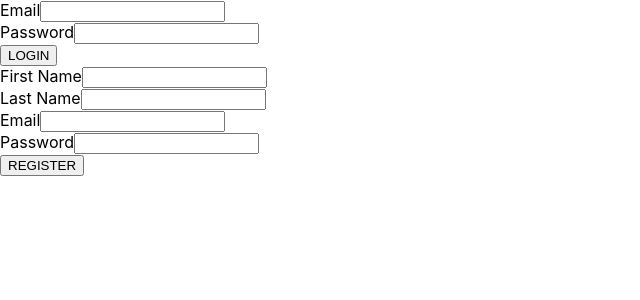
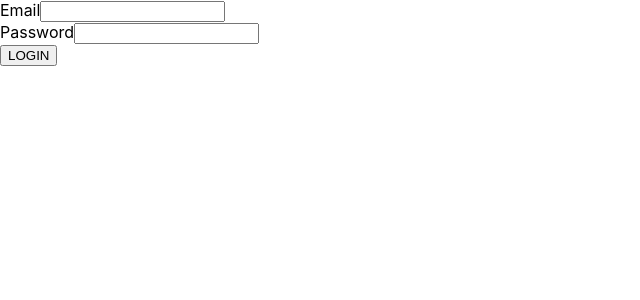
Before and after one commit to lejlakasum/AuctionApp, a React (Create React App) app in the folder Frontend/auction-app/: page /login in a window 1280 px wide. Shown: the top 300 px of the page, without its empty margins (0-640 px from the left). Built offline with nearby package versions, Linux system fonts and the light colour scheme.

Commit message:
Add routing for private and public pages

```diff
--- a/Frontend/auction-app/package.json
+++ b/Frontend/auction-app/package.json
@@ -9,6 +9,7 @@
     "axios": "^0.20.0",
     "react": "^16.13.1",
     "react-dom": "^16.13.1",
+    "react-router-dom": "^5.2.0",
     "react-scripts": "3.4.3"
   },
   "scripts": {
--- a/Frontend/auction-app/src/App.js
+++ b/Frontend/auction-app/src/App.js
@@ -1,14 +1,21 @@
 import React from 'react';
+import { BrowserRouter as Router, Switch, Route, Link, BrowserRouter } from "react-router-dom"
 import Registration from "./pages/Authentication/Registration"
 import Login from "./pages/Authentication/Login"
 import './App.css';
+import PrivateRoute from './Util/PrivateRoute';
 
 function App() {
+
+  const BASE_URL = "http://localhost:8081"
+
   return (
-    <div>
-      <Login />
-      <Registration />
-    </div>
+    <BrowserRouter>
+      <Switch>
+        <Route path="/login"> <Login baseUrl={BASE_URL} /> </Route>
+        <Route path="/register"> <Registration baseUrl={BASE_URL} /> </Route>
+      </Switch>
+    </BrowserRouter>
   );
 }
 
--- /dev/null
+++ b/Frontend/auction-app/src/Util/PrivateRoute.jsx
@@ -0,0 +1,21 @@
+import React from "react"
+import { Route, Redirect } from "react-router-dom"
+import isAuthenticated from "./isAuthenticated"
+
+function PrivateRoute(props) {
+    return (
+        <Route render={() => {
+            if (isAuthenticated()) {
+                return (props.children);
+            } else {
+                return (
+                    <Redirect to={{
+                        pathname: "/login", state: { from: props.location }
+                    }} />
+                );
+            }
+        }} />
+    );
+};
+
+export default PrivateRoute;
--- /dev/null
+++ b/Frontend/auction-app/src/Util/isAuthenticated.jsx
@@ -0,0 +1,7 @@
+function isAuthenticated() {
+    //TODO check token
+    var isLogedIn = false
+    return isLogedIn
+}
+
+export default isAuthenticated;
--- a/Frontend/auction-app/src/Util/routes.jsx
+++ /dev/null
@@ -1,16 +0,0 @@
-const routes = {
-    base: {
-        label: "baseUrl",
-        path: "http://localhost:8081"
-    },
-    login: {
-        label: "login",
-        path: "/login"
-    },
-    user: {
-        label: "user",
-        path: "/user"
-    }
-}
-
-export default routes
--- a/Frontend/auction-app/src/pages/Authentication/Login.jsx
+++ b/Frontend/auction-app/src/pages/Authentication/Login.jsx
@@ -1,7 +1,6 @@
 import React from "react";
 import GenericField from "../../Components/FormField/GenericField"
 import { handleFieldChange } from "../index.jsx"
-import routes from "../../Util/routes"
 import axios from "axios"
 
 
@@ -11,16 +10,18 @@ const Login = props => {
         password: ""
     })
 
+    let url = props.baseUrl + "/login"
+
     return (
         <div>
-            <GenericField id={"email"} name={"email"} label={"Email"} type={"text"} onChange={(e) => handleFieldChange(e, user, setUser)} />
-            <GenericField id={"password"} name={"password"} label={"Password"} type={"text"} onChange={(e) => handleFieldChange(e, user, setUser)} />
+            <GenericField id={"email"} name={"email"} label={"Email"} type={"text"} onChange={(e) => handleFieldChange(e, setUser)} />
+            <GenericField id={"password"} name={"password"} label={"Password"} type={"text"} onChange={(e) => handleFieldChange(e, setUser)} />
             <button type={"button"} onClick={() => handleLoginClick(user)} >LOGIN</button>
         </div>
     )
     function handleLoginClick(user) {
 
-        axios.post(routes.base.path + routes.login.path, user)
+        axios.post(url, user)
             .then(response => {
                 //TODO Handle response, save jwt
                 console.log(response)
--- a/Frontend/auction-app/src/pages/Authentication/Registration.jsx
+++ b/Frontend/auction-app/src/pages/Authentication/Registration.jsx
@@ -1,7 +1,6 @@
 import React from "react";
 import GenericField from "../../Components/FormField/GenericField"
 import { handleFieldChange } from "../index.jsx"
-import routes from "../../Util/routes"
 import axios from "axios"
 
 
@@ -12,20 +11,21 @@ const Registration = props => {
         email: "",
         password: ""
     })
+    let url = props.baseUrl + "/user"
 
     return (
         <div>
-            <GenericField id={"firstName"} name={"firstName"} label={"First Name"} type={"text"} onChange={(e) => handleFieldChange(e, user, setUser)} />
-            <GenericField id={"lastName"} name={"lastName"} label={"Last Name"} type={"text"} onChange={(e) => handleFieldChange(e, user, setUser)} />
-            <GenericField id={"email"} name={"email"} label={"Email"} type={"text"} onChange={(e) => handleFieldChange(e, user, setUser)} />
-            <GenericField id={"password"} name={"password"} label={"Password"} type={"text"} onChange={(e) => handleFieldChange(e, user, setUser)} />
+            <GenericField id={"firstName"} name={"firstName"} label={"First Name"} type={"text"} onChange={(e) => handleFieldChange(e, setUser)} />
+            <GenericField id={"lastName"} name={"lastName"} label={"Last Name"} type={"text"} onChange={(e) => handleFieldChange(e, setUser)} />
+            <GenericField id={"email"} name={"email"} label={"Email"} type={"text"} onChange={(e) => handleFieldChange(e, setUser)} />
+            <GenericField id={"password"} name={"password"} label={"Password"} type={"text"} onChange={(e) => handleFieldChange(e, setUser)} />
             <button type={"button"} onClick={() => handleRegisterClick(user)} >REGISTER</button>
         </div>
     )
 
     function handleRegisterClick(user) {
 
-        axios.post(routes.base.path + routes.user.path, user)
+        axios.post(url, user)
             .then(response => {
                 //TODO Handle response
                 console.log(response)
--- a/Frontend/auction-app/src/pages/index.jsx
+++ b/Frontend/auction-app/src/pages/index.jsx
@@ -1,4 +1,4 @@
-export function handleFieldChange(e, input, setInput) {
+export function handleFieldChange(e, setInput) {
     const { name, value } = e.target;
     setInput(prevState => ({
         ...prevState,
```
Also changed, not shown: 1 other file (tests, documents, lock files or other folders).
